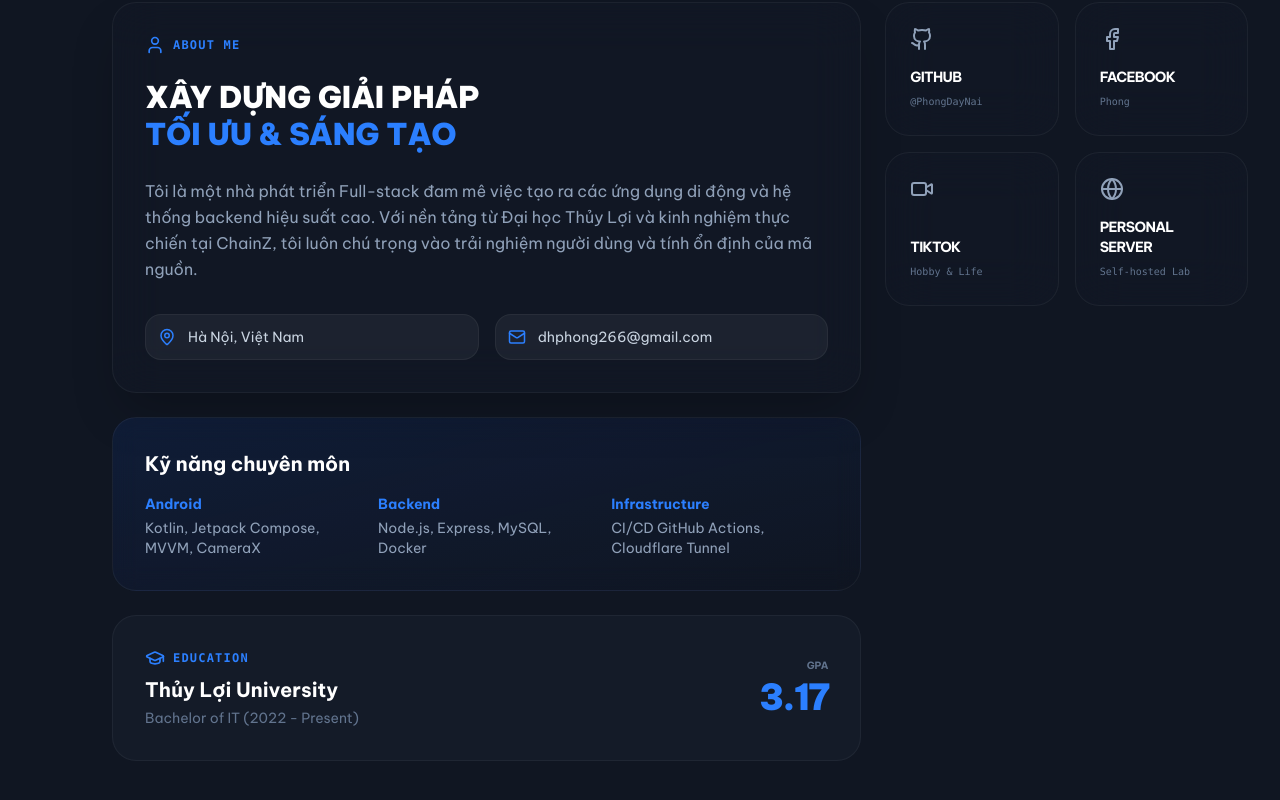
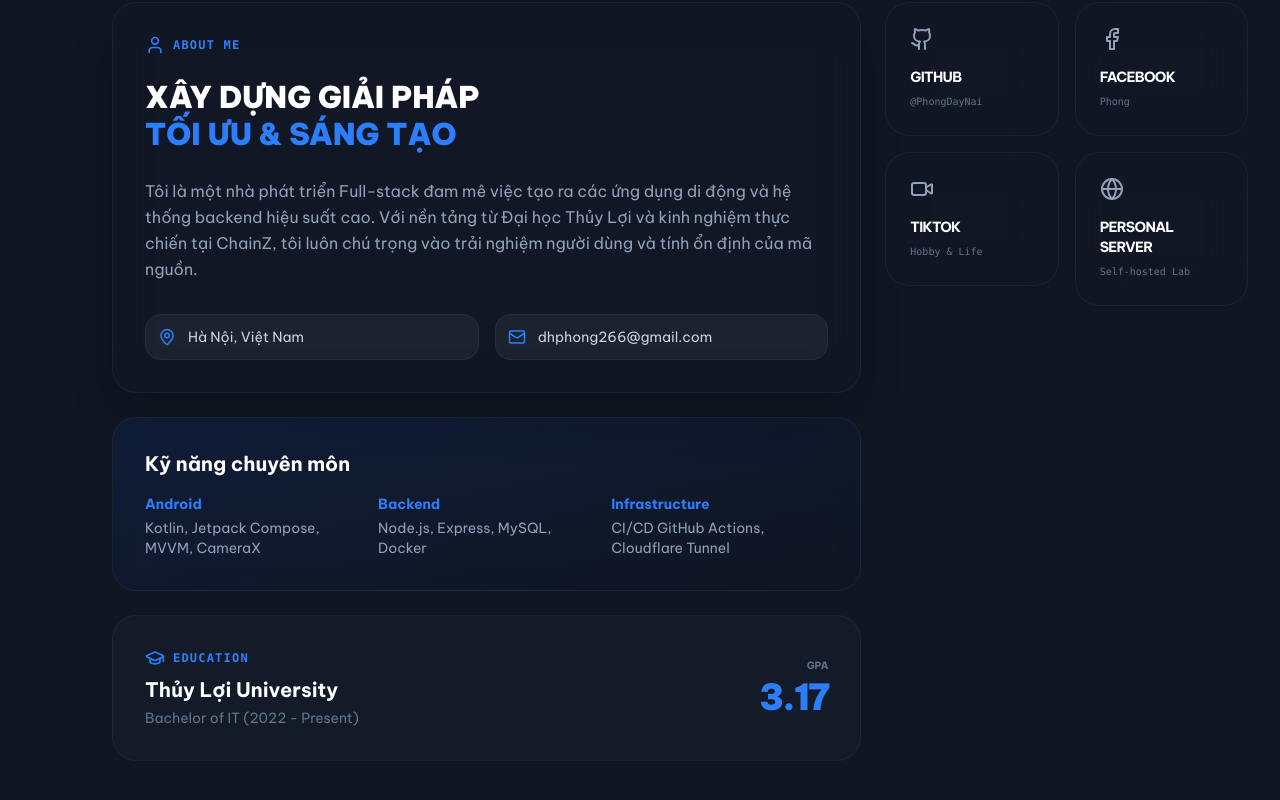
Before and after one commit to PhongDayNai/My-Portfolio, a Next.js app: page / in a window 1280 px wide. Shown: the part 2896-3696 px from the top of the page. Built offline with nearby package versions, Linux system fonts and the light colour scheme.

Commit message:
feat: add Magnetic Animation

```diff
--- /dev/null
+++ b/src/components/Magnetic.tsx
@@ -0,0 +1,42 @@
+"use client";
+import React, { useRef, useState } from "react";
+import { motion } from "framer-motion";
+
+export default function Magnetic({ children }: { children: React.ReactNode }) {
+  const ref = useRef<HTMLDivElement>(null);
+  const [position, setPosition] = useState({ x: 0, y: 0 });
+
+  const handleMouseMove = (e: React.MouseEvent) => {
+    if (!ref.current) return;
+
+    const { clientX, clientY } = e;
+    const { width, height, left, top } = ref.current.getBoundingClientRect();
+
+    const centerX = left + width / 2;
+    const centerY = top + height / 2;
+
+    const x = clientX - centerX;
+    const y = clientY - centerY;
+
+    setPosition({ x: x * 0.35, y: y * 0.35 });
+  };
+
+  const handleMouseLeave = () => {
+    setPosition({ x: 0, y: 0 });
+  };
+
+  const { x, y } = position;
+
+  return (
+    <motion.div
+      ref={ref}
+      onMouseMove={handleMouseMove}
+      onMouseLeave={handleMouseLeave}
+      animate={{ x, y }}
+      transition={{ type: "spring", stiffness: 150, damping: 15, mass: 0.1 }}
+      className="inline-block"
+    >
+      {children}
+    </motion.div>
+  );
+}
--- a/src/components/SocialGrid.tsx
+++ b/src/components/SocialGrid.tsx
@@ -2,11 +2,13 @@
 import { motion } from "framer-motion";
 import { ExternalLink } from "lucide-react";
 import { SOCIALS } from "@/constants";
+import Magnetic from "./Magnetic";
 
 export default function SocialGrid() {
   return (
     <div className="grid grid-cols-2 gap-4">
       {SOCIALS.map((social, idx) => (
+        <Magnetic>
           <motion.a
             key={social.name}
             href={social.link}
@@ -27,6 +29,7 @@ export default function SocialGrid() {
               <span className="text-[10px] text-slate-500 font-mono">{social.desc}</span>
             </div>
           </motion.a>
+        </Magnetic>
       ))}
     </div>
   );
```
Lines whose indentation alone changed are shown as unchanged.
